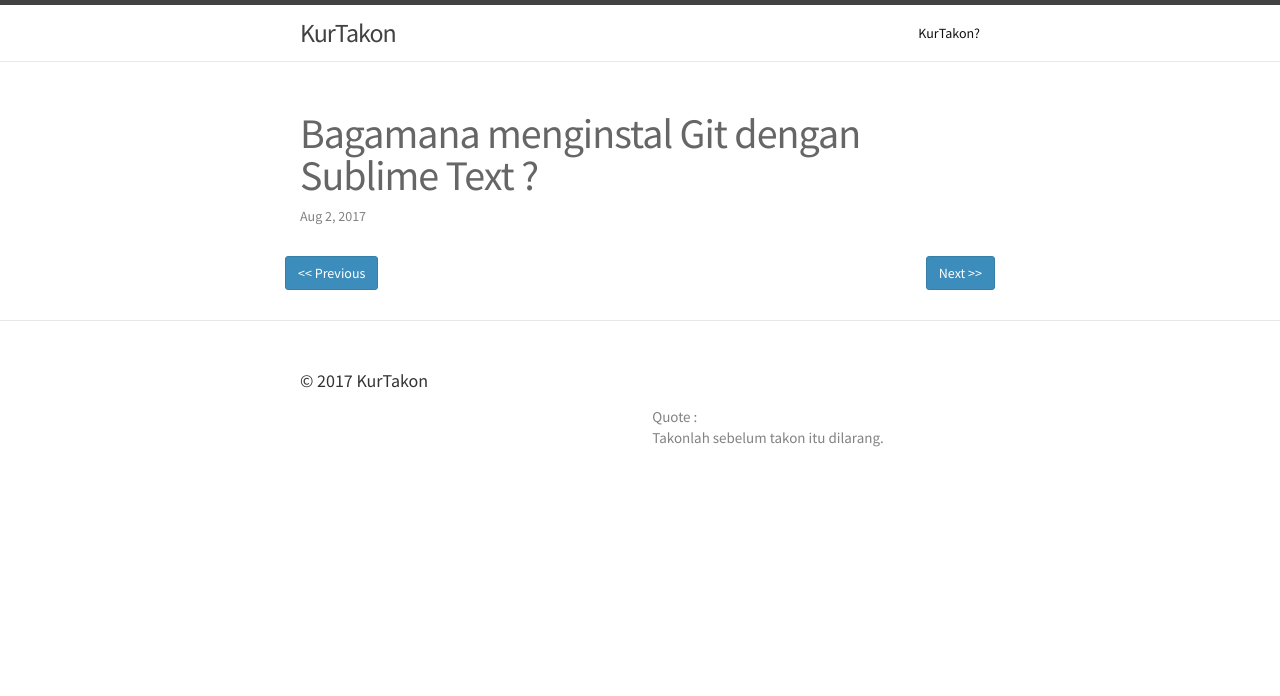
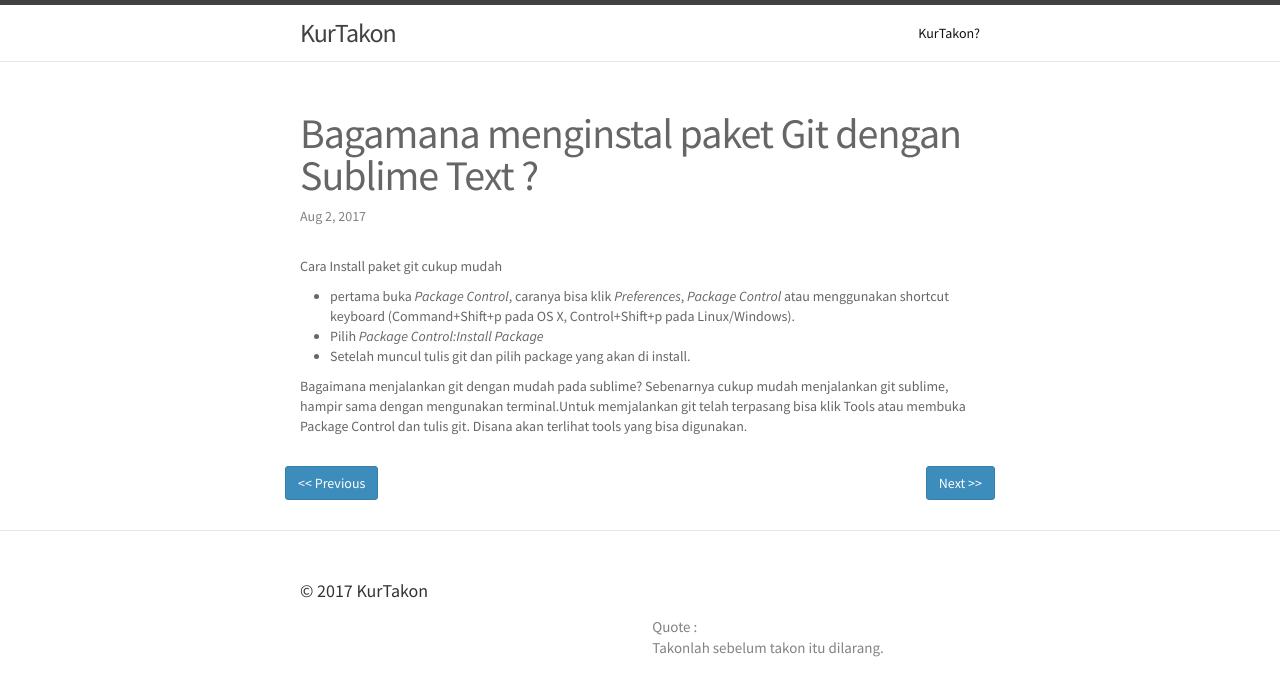
Before and after one commit to candra1414/kurtakon, a Jekyll site: the page built from _posts/2017-08-22-artikel-1.markdown, in a window 1280 px wide. Shown: the top 696 px of the page. Built offline with Jekyll 4.4.1, drawn with Linux system fonts in a browser that asks for light colours.

Commit message:
update artikel

```diff
--- a/_posts/2017-08-22-artikel-1.markdown
+++ b/_posts/2017-08-22-artikel-1.markdown
@@ -1,6 +1,15 @@
 ---
 layout: post
-title:  "Bagamana menginstal Git dengan Sublime Text ?"
+title:  "Bagamana menginstal paket Git dengan Sublime Text ?"
 date:   2017-08-02 14:06:58
 categories: Git,Sublime Text
 ---
+
+Cara Install paket git cukup mudah
+- pertama buka _Package Control_, caranya bisa klik _Preferences_, _Package Control_ atau menggunakan shortcut keyboard (Command+Shift+p pada OS X, Control+Shift+p pada Linux/Windows).
+- Pilih _Package Control:Install Package_
+- Setelah muncul tulis git dan pilih package yang akan di install.
+
+
+Bagaimana menjalankan git dengan mudah pada sublime?
+Sebenarnya cukup mudah menjalankan git sublime, hampir sama dengan mengunakan terminal.Untuk memjalankan git telah terpasang bisa klik Tools atau membuka Package Control dan tulis git. Disana akan terlihat tools yang bisa digunakan.
```
